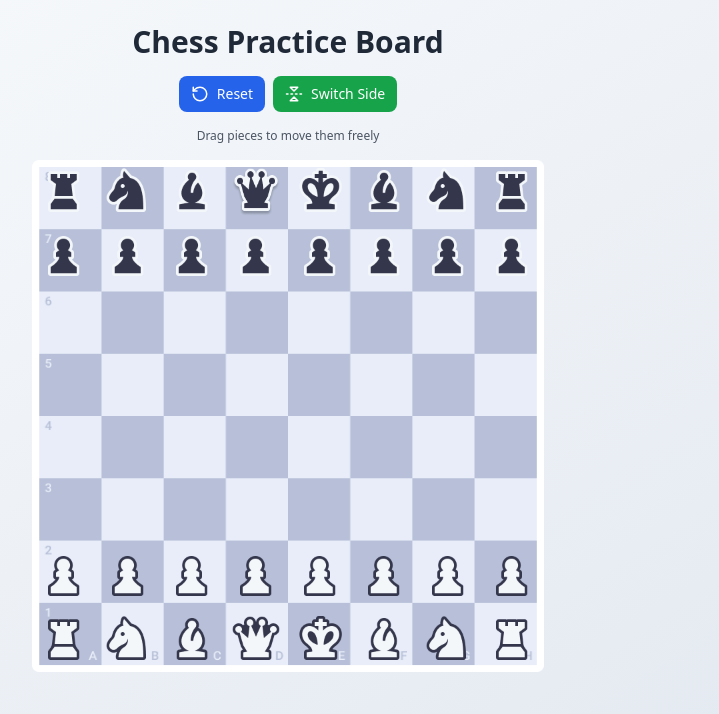
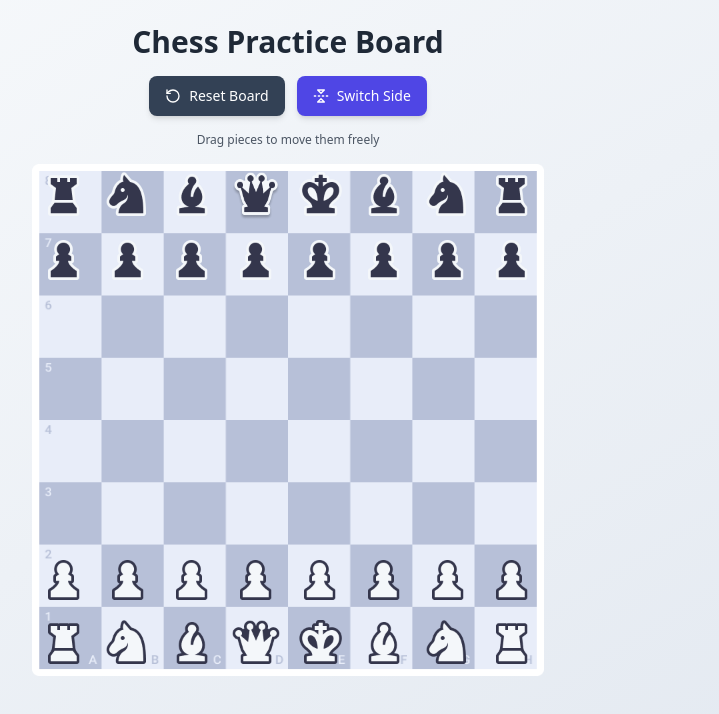
Before and after one commit to slammers001/chess-board, a React (Vite) app: page / in a window 1280 px wide. Shown: the top 714 px of the page, without its empty margins (352-1071 px from the left). Built offline with nearby package versions, Linux system fonts and the light colour scheme.

Commit message:
buttons look more professional

```diff
--- a/src/components/ChessBoard.tsx
+++ b/src/components/ChessBoard.tsx
@@ -60,20 +60,20 @@ export function ChessBoard() {
     <div className="flex flex-col items-center gap-4 p-6">
       <h1 className="text-3xl font-bold text-gray-800">Chess Practice Board</h1>
 
-      <div className="flex gap-2 flex-wrap justify-center">
+      <div className="flex gap-3 flex-wrap justify-center">
         <button
           onClick={resetBoard}
-          className="flex items-center gap-2 px-3 py-2 bg-blue-600 text-white rounded-lg hover:bg-blue-700 transition-colors text-sm"
+          className="flex items-center gap-2 px-4 py-2.5 bg-slate-700 text-white rounded-lg hover:bg-slate-800 transition-all duration-200 text-sm font-medium shadow-md hover:shadow-lg transform hover:scale-105"
         >
-          <RotateCcw size={18} />
-          Reset
+          <RotateCcw size={16} />
+          Reset Board
         </button>
 
         <button
           onClick={flipBoard}
-          className="flex items-center gap-2 px-3 py-2 bg-green-600 text-white rounded-lg hover:bg-green-700 transition-colors text-sm"
+          className="flex items-center gap-2 px-4 py-2.5 bg-indigo-600 text-white rounded-lg hover:bg-indigo-700 transition-all duration-200 text-sm font-medium shadow-md hover:shadow-lg transform hover:scale-105"
         >
-          <FlipVertical2 size={18} />
+          <FlipVertical2 size={16} />
           Switch Side
         </button>
       </div>
```
